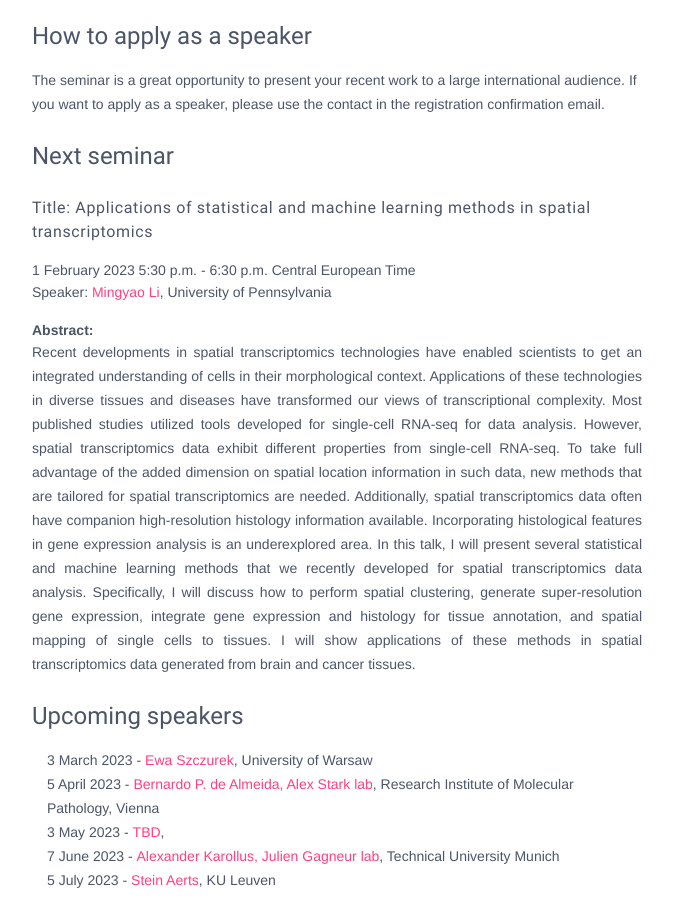
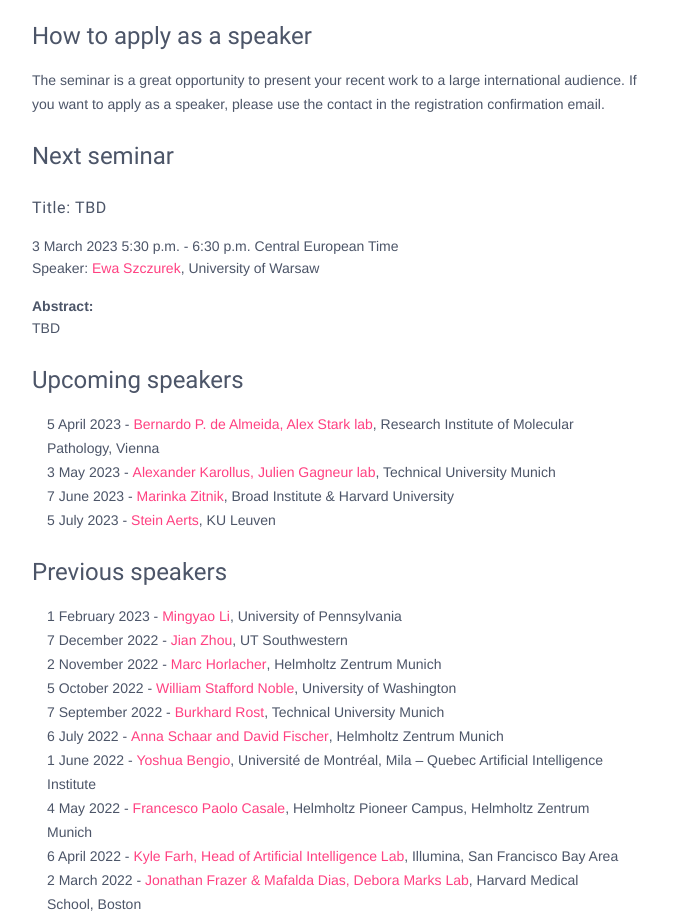
Before and after one commit to kipoi/website, a Flask app: page /seminar/ in a window 1280 px wide. Shown: the part 410-1326 px from the top of the page, without its empty margins (303-976 px from the left). Run offline with Flask 2, Linux system fonts and the light colour scheme; some libraries are stand-ins or nearby versions.

Commit message:
Update seminar page

```diff
--- a/app/models/templates/models/seminar.html
+++ b/app/models/templates/models/seminar.html
@@ -31,20 +31,19 @@
         <p>The seminar is a great opportunity to present your recent work to a large international audience.
             If you want to apply as a speaker, please use the contact in the registration confirmation email.</p>
         <h4>Next seminar</h4>
-        <h6> Title: Applications of statistical and machine learning methods in spatial transcriptomics </h6> 1 February 2023 5:30 p.m. - 6:30 p.m. Central European Time
-        <p>Speaker: <strong><a href="https://www.med.upenn.edu/apps/faculty/index.php/g275/p8122973">Mingyao Li</a></strong>, University of Pennsylvania</p>
+        <h6> Title: TBD </h6> 3 March 2023 5:30 p.m. - 6:30 p.m. Central European Time
+        <p>Speaker: <strong><a href="https://www.mimuw.edu.pl/~szczurek/">Ewa Szczurek</a></strong>, University of Warsaw</p>
         <strong>Abstract:</strong>
         <p align="justify">
-            Recent developments in spatial transcriptomics technologies have enabled scientists to get an integrated understanding of cells in their morphological context. Applications of these technologies in diverse tissues and diseases have transformed our views of transcriptional complexity. Most published studies utilized tools developed for single-cell RNA-seq for data analysis. However, spatial transcriptomics data exhibit different properties from single-cell RNA-seq. To take full advantage of the added dimension on spatial location information in such data, new methods that are tailored for spatial transcriptomics are needed. Additionally, spatial transcriptomics data often have companion high-resolution histology information available. Incorporating histological features in gene expression analysis is an underexplored area. In this talk, I will present several statistical and machine learning methods that we recently developed for spatial transcriptomics data analysis. Specifically, I will discuss how to perform spatial clustering, generate super-resolution gene expression, integrate gene expression and histology for tissue annotation, and spatial mapping of single cells to tissues. I will show applications of these methods in spatial transcriptomics data generated from brain and cancer tissues.
+            TBD
         </p>
 
         <h4>Upcoming speakers</h4>
         <div class="container-fluid">
             <ul class="list-unstyled">
-                <li>3 March 2023 - <a href="https://www.mimuw.edu.pl/~szczurek/">Ewa Szczurek</a>, University of Warsaw</li>
                 <li>5 April 2023 - <a href="https://starklab.org/">Bernardo P. de Almeida, Alex Stark lab</a>, Research Institute of Molecular Pathology, Vienna</li>
-                <li>3 May 2023 - <a href="">TBD</a>, </li>
-                <li>7 June 2023 - <a href="https://www.cs.cit.tum.de/cmm/home/">Alexander Karollus, Julien Gagneur lab</a>, Technical University Munich</li>
+                <li>3 May 2023 - <a href="https://www.cs.cit.tum.de/cmm/home/">Alexander Karollus, Julien Gagneur lab</a>, Technical University Munich</li>
+                <li>7 June 2023 - <a href="zitniklab.hms.harvard.edu">Marinka Zitnik</a>, Broad Institute & Harvard University</li>
                 <li>5 July 2023 - <a href="https://aertslab.org/">Stein Aerts</a>, KU Leuven</li>
 
             </ul>
@@ -52,6 +51,7 @@
         <h4>Previous speakers</h4>
         <div class="container-fluid">
         <ul class="list-unstyled">
+            <li>1 February 2023 - <a href="https://www.med.upenn.edu/apps/faculty/index.php/g275/p8122973">Mingyao Li</a>, University of Pennsylvania</li>
             <li>7 December 2022 - <a href="https://zhoulab.io/">Jian Zhou</a>, UT Southwestern</li>
             <li>2 November 2022 - <a href="https://github.com/mhorlacher">Marc Horlacher</a>, Helmholtz Zentrum Munich</li>
             <li>5 October 2022 - <a href="https://noble.gs.washington.edu/~wnoble/">William Stafford Noble</a>, University of Washington</li>
```
